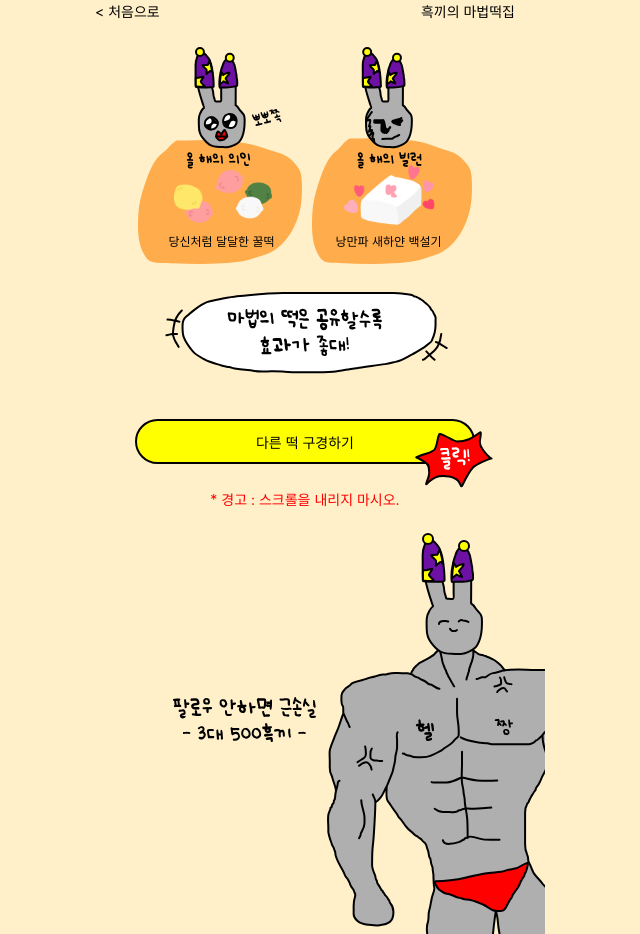
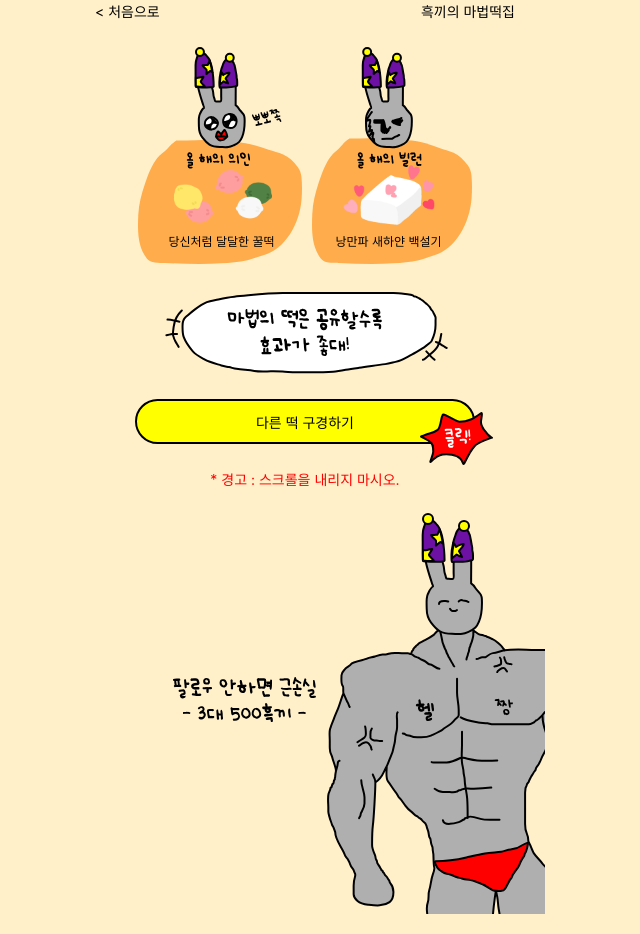
Before and after one commit to roundshoulder/black_rabbit, a React (Create React App) app: page /black_rabbit/result in a window 1280 px wide. Shown: the whole page, without its empty margins (335-975 px from the left). Built offline with nearby package versions, Linux system fonts and the light colour scheme; a web font is replaced by a local one.

Commit message:
:lipstick: Update UI
Update UI

```diff
--- a/src/components/BottomButton.tsx
+++ b/src/components/BottomButton.tsx
@@ -21,7 +21,7 @@ function BottomButton({
     border-radius: 45px;
     color: ${enable ? '#000000' : '#767676'};
     background-color: ${enable ? '#FFFF00' : '#AFAFAF'};
-    margin-top: 20px;
+    /* margin-top: 20px; */
   `;
   const floating = css`
     position: absolute;
--- a/src/pages/Create.tsx
+++ b/src/pages/Create.tsx
@@ -136,6 +136,7 @@ function Create() {
             width: '100%',
             display: 'flex',
             justifyContent: 'center',
+            marginBottom: '10px',
           }}
         >
           <img
--- a/src/pages/Home.tsx
+++ b/src/pages/Home.tsx
@@ -9,6 +9,7 @@ function Home() {
   const navigate = useNavigate();
   const homeImg = css`
     width: 100%;
+    margin-top: 10px;
   `;
   const counterContainer = css`
     position: relative;
```
Also changed, not shown: src/static/images/click.svg.
